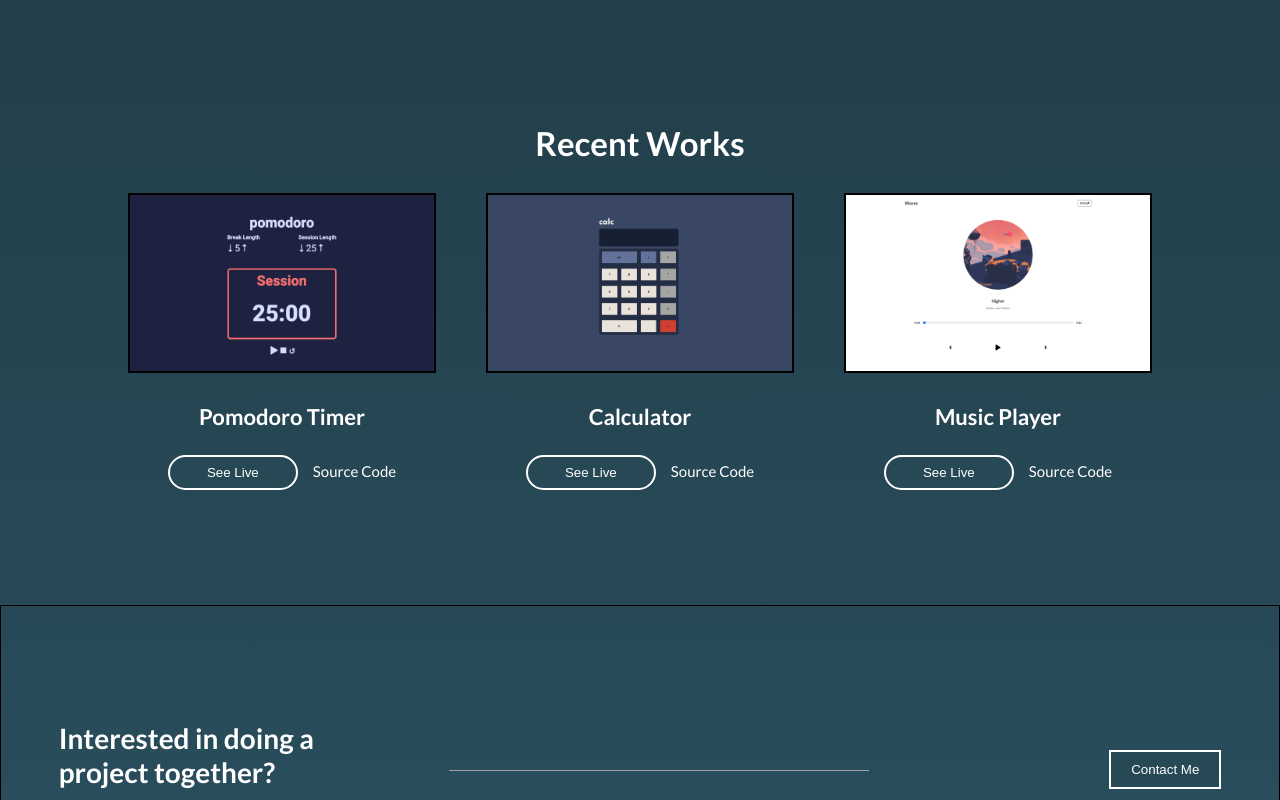
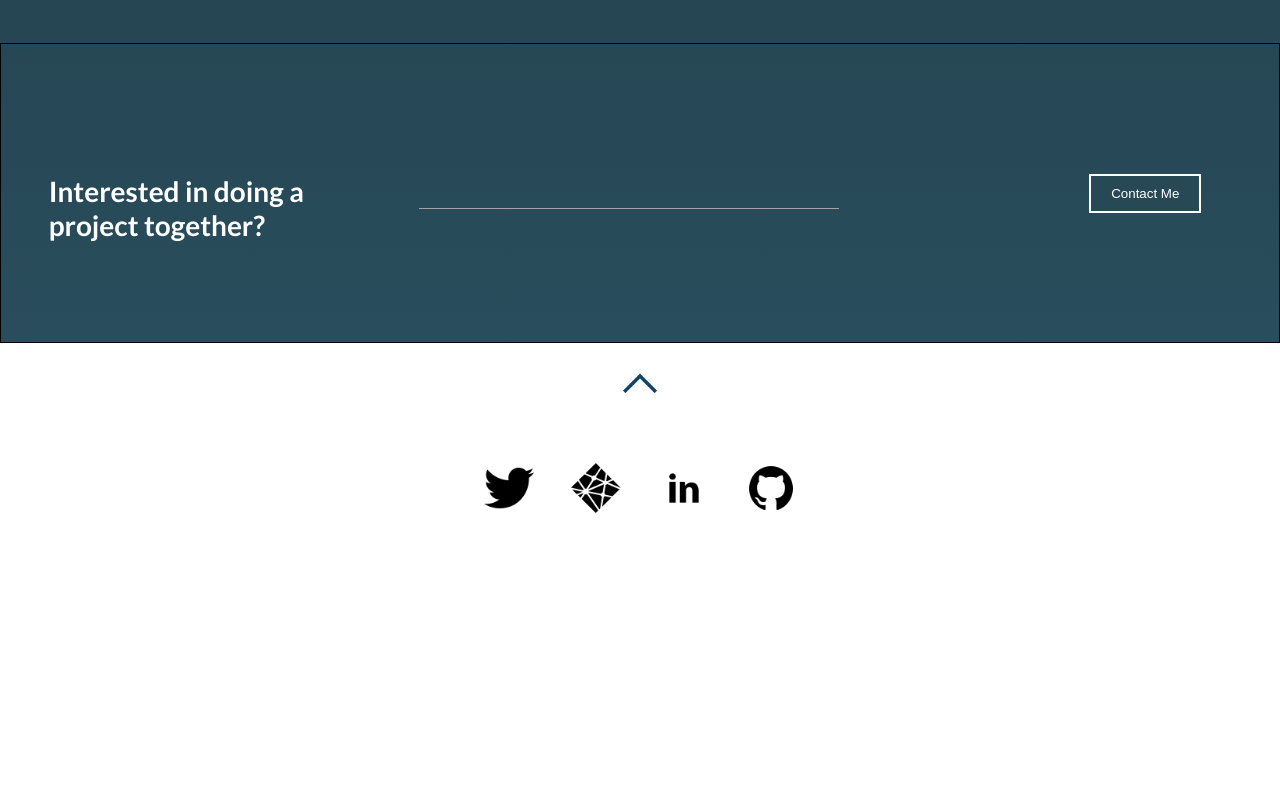
Before and after one commit to samchuu/Portfolio, a React (Create React App) app: page / in a window 1280 px wide. Shown: the part 1660-2460 px from the top of the page. After the commit the page ends 2253 px from the top, so only its background shows below. Built offline with nearby package versions, Linux system fonts and the light colour scheme.

Commit message:
refactor

```diff
--- a/src/App.js
+++ b/src/App.js
@@ -1,5 +1,4 @@
-import React from "react";
-// import { BrowserRouter as Router, Route, Switch } from "react-router-dom";
+import React, { useState } from "react";
 import "./styles.css";
 import Home from "./components/Home";
 import About from "./components/About";
@@ -7,13 +6,27 @@ import Project from "./components/Project";
 import Footer from "./components/Footer";
 
 function App() {
+  const [isRecentWorkScrolled, setIsRecentWorkScrolled] = useState(false);
+  const [isHamburgerActive, setIsHamburgerActive] = useState(false);
+
   return (
     <div className="App">
       <div className="container">
-        <Home />
+        <Home
+          isRecentWorkScrolled={isRecentWorkScrolled}
+          setIsRecentWorkScrolled={setIsRecentWorkScrolled}
+          isHamburgerActive={isHamburgerActive}
+          setIsHamburgerActive={setIsHamburgerActive}
+        />
         <About />
-        <Project />
-        <Footer />
+        <Project
+          isRecentWorkScrolled={isRecentWorkScrolled}
+          setIsRecentWorkScrolled={setIsRecentWorkScrolled}
+        />
+        <Footer
+          isHamburgerActive={isHamburgerActive}
+          setIsHamburgerActive={setIsHamburgerActive}
+        />
       </div>
     </div>
   );
--- a/src/components/About.js
+++ b/src/components/About.js
@@ -3,6 +3,7 @@ import sam from "../icons/sam.jpeg";
 
 function About() {
   return (
+    <div className="about-box">
       <div className="about">
         <div className="image-box">
           <img id="sam" src={sam} alt="" />
@@ -15,12 +16,12 @@ function About() {
             <div className="about-line"></div>
             <h3 className="about-me">About Me</h3>
             <p className="description">
-            This is where you can describe about yourself. The more you describe
-            about yourself, the more chances you can! Extra Information about
-            you, like hobbies and your goals. This is where you can describe
-            about yourself. The more you describe about yourself, the more
-            chances you can! Extra Information about you, like hobbies and your
-            goals.
+              This is where you can describe about yourself. The more you
+              describe about yourself, the more chances you can! Extra
+              Information about you, like hobbies and your goals. This is where
+              you can describe about yourself. The more you describe about
+              yourself, the more chances you can! Extra Information about you,
+              like hobbies and your goals.
             </p>
           </div>
 
@@ -67,6 +68,7 @@ function About() {
           </div>
         </div>
       </div>
+    </div>
   );
 }
 
--- a/src/components/Footer.js
+++ b/src/components/Footer.js
@@ -4,13 +4,19 @@ import github from "../icons/github.png";
 import linkedin from "../icons/linkedin.png";
 import twitter from "../icons/twitter.png";
 import netlify from "../icons/netlify.png";
-function Footer() {
+function Footer({ isHamburgerActive, setIsHamburgerActive }) {
+  const contactHandler = () => {
+    window.scrollTo({ top: 0 });
+    setIsHamburgerActive(true);
+  };
   return (
     <div>
       <div className="footer-upper-box">
         <h2 className="interested">Interested in doing a project together?</h2>
         <span className="contact-line"></span>
-        <button className="contact-footer">Contact Me</button>
+        <button onClick={contactHandler} className="contact-footer">
+          Contact Me
+        </button>
       </div>
 
       <div className="footer-lower-box">
--- a/src/components/Home.js
+++ b/src/components/Home.js
@@ -3,9 +3,12 @@ import sam from "../icons/sam.jpeg";
 import facebook from "../icons/facebook.png";
 import instagram from "../icons/instagram.png";
 import linkedin from "../icons/linkedin.png";
-function Home() {
-  const [isHamburgerActive, setIsHamburgerActive] = useState(false);
-  const [isScrollActive, setIsScrollActive] = useState(false);
+function Home({
+  isRecentWorkScrolled,
+  setIsRecentWorkScrolled,
+  isHamburgerActive,
+  setIsHamburgerActive,
+}) {
   const hamburgerHandler = () => {
     setIsHamburgerActive(!isHamburgerActive);
   };
@@ -20,14 +23,13 @@ function Home() {
   const aboutHandler = () => {
     const aboutPage = document.querySelector(".about");
     setIsHamburgerActive(false);
-    setIsScrollActive(true);
+
     aboutPage.scrollIntoView({ behavior: "smooth" });
   };
   const workHandler = () => {
     const workPage = document.querySelector(".work-scroll");
     workPage.scrollIntoView({ behavior: "smooth" });
     setIsHamburgerActive(false);
-    setIsScrollActive(true);
   };
 
   // const contactHandler = () => {
@@ -41,14 +43,6 @@ function Home() {
     setIsHamburgerActive(false);
   };
 
-  //show hamburger when user is on top of the page
-  // window.addEventListener("scroll", function () {
-  //   if (window.scrollY == 0) {
-  //     setIsScrollActive(false);
-  //   } else {
-  //     setIsScrollActive(true);
-  //   }
-  // });
   return (
     <div className="home">
       <header>
@@ -61,7 +55,7 @@ function Home() {
               <img id="sam-circle" src={sam} alt="" />
               <h4 className="left-box-header">Contact Details</h4>
               <h6 className="email">samchupiano@gmail.com</h6>
-              <h6 class="phone">+34 658 634 235</h6>
+              <h6 className="phone">+34 658 634 235</h6>
               <div className="left-box-icon">
                 <img className="left-box-icons" src={facebook} alt="" />
                 <img className="left-box-icons" src={instagram} alt="" />
--- a/src/components/Project.js
+++ b/src/components/Project.js
@@ -3,9 +3,20 @@ import pomodoro from "../icons/Pomodoro.png";
 import calculator from "../icons/Calculator.png";
 import player from "../icons/Player.png";
 
-function Project() {
+function Project({ isRecentWorkScrolled, setIsRecentWorkScrolled }) {
+  window.addEventListener("scroll", function () {
+    const scrolled = window.scrollY;
+    console.log(scrolled);
+    if (scrolled < 990) {
+      setIsRecentWorkScrolled(false);
+    } else {
+      setIsRecentWorkScrolled(true);
+    }
+  });
   return (
-    <div className="project-container">
+    <div
+      className={isRecentWorkScrolled ? "project-container" : "hide-project"}
+    >
       <div className="project-inner-box">
         <h2 className="projects">Recent Works</h2>
 
--- a/src/styles.css
+++ b/src/styles.css
@@ -1,5 +1,6 @@
 @import url("https://fonts.googleapis.com/css2?family=Raleway:wght@300;400;700&display=swap");
 @import url("https://fonts.googleapis.com/css2?family=Lato:wght@100;400;700&display=swap");
+
 * {
   margin: 0;
   padding: 0;
@@ -7,7 +8,7 @@
 }
 
 body {
-  background-color: #16191a;
+  /* background-color: #16191a; */
   background: #0f2027; /* fallback for old browsers */
   background: -webkit-linear-gradient(
     to top,
@@ -36,17 +37,18 @@ body {
   position: absolute;
   top: 0;
   z-index: 999;
-  background: #1d4350; /* fallback for old browsers */
+  background: #44a08d; /* fallback for old browsers */
   background: -webkit-linear-gradient(
     to bottom,
-    #a43931,
-    #1d4350
+    #093637,
+    #44a08d
   ); /* Chrome 10-25, Safari 5.1-6 */
   background: linear-gradient(
     to bottom,
-    #a43931,
-    #1d4350
+    #093637,
+    #44a08d
   ); /* W3C, IE 10+/ Edge, Firefox 16+, Chrome 26+, Opera 12+, Safari 7+ */
+
   animation: 0.7s slideDown;
 }
 
@@ -265,23 +267,57 @@ nav {
 .project-container {
   width: 80%;
   max-width: 390px;
-
   margin: 5rem auto;
   text-align: center;
+
+  animation: 1.7s slideLeft;
+
+  position: relative;
+  left: 0px;
+  /* bottom: 0; */
+}
+@keyframes slideLeft {
+  from {
+    left: -100px;
+    opacity: 0;
+  }
+  to {
+    left: 150;
+    opacity: 1;
+  }
 }
 
-.project-box {
-  /* border: 1px solid black; */
+.hide-project {
+  display: none;
 }
 .projects {
   margin: 30px 0;
 }
+
 .pomodoro,
 .calculator,
 .player {
   width: 100%;
   cursor: pointer;
-  border: 2px solid black;
+  border: 2px solid #182d35;
+  border-radius: 25px;
+  transition: all 0.3s ease-out;
+}
+
+.player {
+}
+
+.player:hover {
+  margin-right: 30px;
+  box-shadow: 5px 5px 5px black;
+}
+.pomodoro:hover {
+  margin-right: 30px;
+  box-shadow: 5px 5px 5px black;
+}
+.calculator:hover {
+  margin-right: 30px;
+  box-shadow: 5px 5px 5px black;
 }
 
 h4 {
@@ -317,13 +353,15 @@ h4 {
   display: flex;
   flex-direction: column;
   align-items: center;
-  justify-content: center;
+
+  border: 1px solid black;
+  /* margin-bottom: 30px; */
 }
 .interested {
   text-align: center;
   width: 60%;
-
   font-size: 38px;
+  margin-top: 30px;
 }
 
 .contact-footer {
@@ -333,7 +371,7 @@ h4 {
   background-color: #274956;
 
   cursor: pointer;
-  margin-top: 30px;
+  margin: 30px;
 }
 
 .contact-footer:hover {
@@ -342,12 +380,6 @@ h4 {
   transition: all 0.3s ease;
 }
 
-.footer-upper-box {
-  display: flex;
-  flex-direction: column;
-  align-items: center;
-  margin-bottom: 50px;
-}
 .footer-lower-box {
   width: 100%;
   height: 250px;
@@ -371,6 +403,7 @@ h4 {
   margin: 0 auto;
   cursor: pointer;
 }
+
 .footer-icons {
   width: 50px;
 }
@@ -523,7 +556,7 @@ li {
     display: grid;
     grid-template-columns: 1fr 1fr;
 
-    max-width: 1290px;
+    max-width: 1390px;
 
     grid-template-areas:
       "box about"
```
Also changed, not shown: src/icons/moon.jpg (added). Lines whose indentation alone changed are shown as unchanged.
